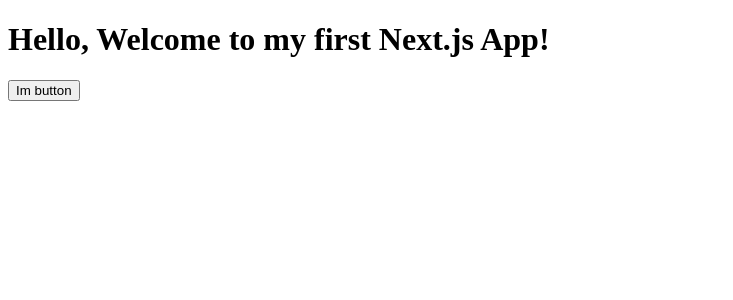
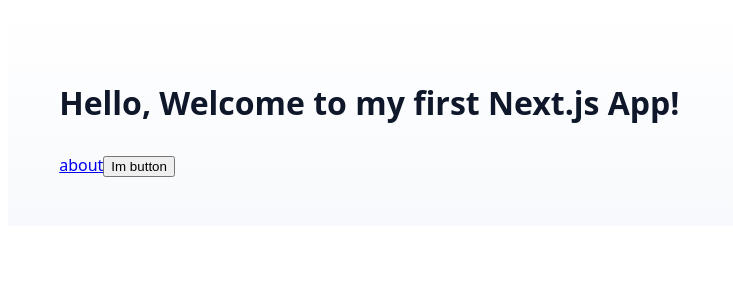
Before and after one commit to yamenAl/Warmup-Next.js, a Next.js app: page / in a window 1280 px wide. Shown: the top 300 px of the page, without its empty margins (0-733 px from the left). Built offline with nearby package versions, Linux system fonts and the light colour scheme.

Commit message:
adding her and fixing style #1

```diff
--- a/src/app/components/Button.jsx
+++ b/src/app/components/Button.jsx
@@ -1,5 +1,8 @@
 export default function Button() {
     return (
-        <button>Im button</button>
+        <>
+            <a href="/about">about</a>
+            <button>Im button</button>
+        </>
     )
 }
--- a/src/app/page.jsx
+++ b/src/app/page.jsx
@@ -4,7 +4,7 @@
 
 export default function Page() {
   return (
-    <main className={` ${pageStyles.Page}`}>
+    <main className={` ${homeStyles.body}`}>
         <h1 className={homeStyles.h1}>Hello, Welcome to my first Next.js App!</h1>
         <Button />
     </main>
```
